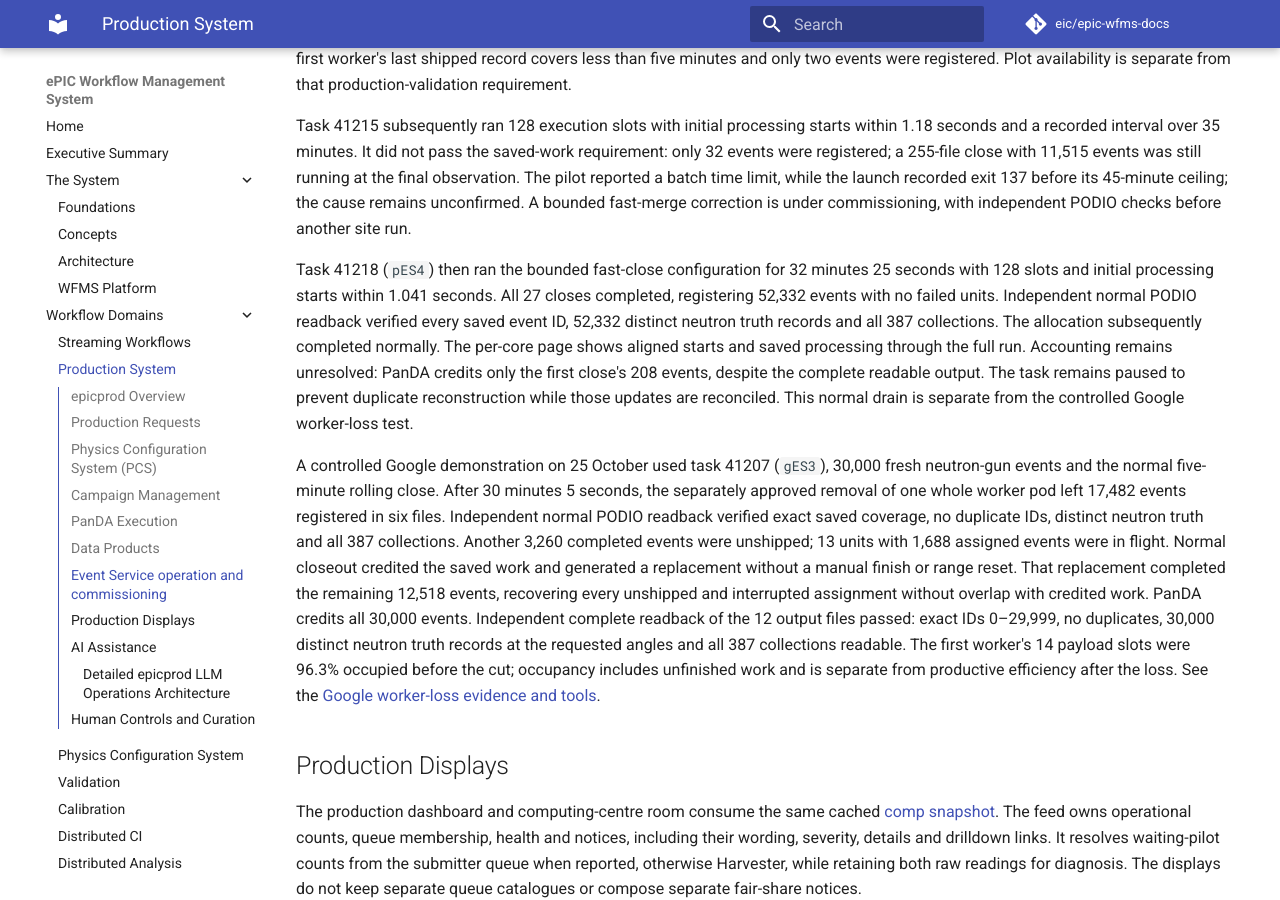
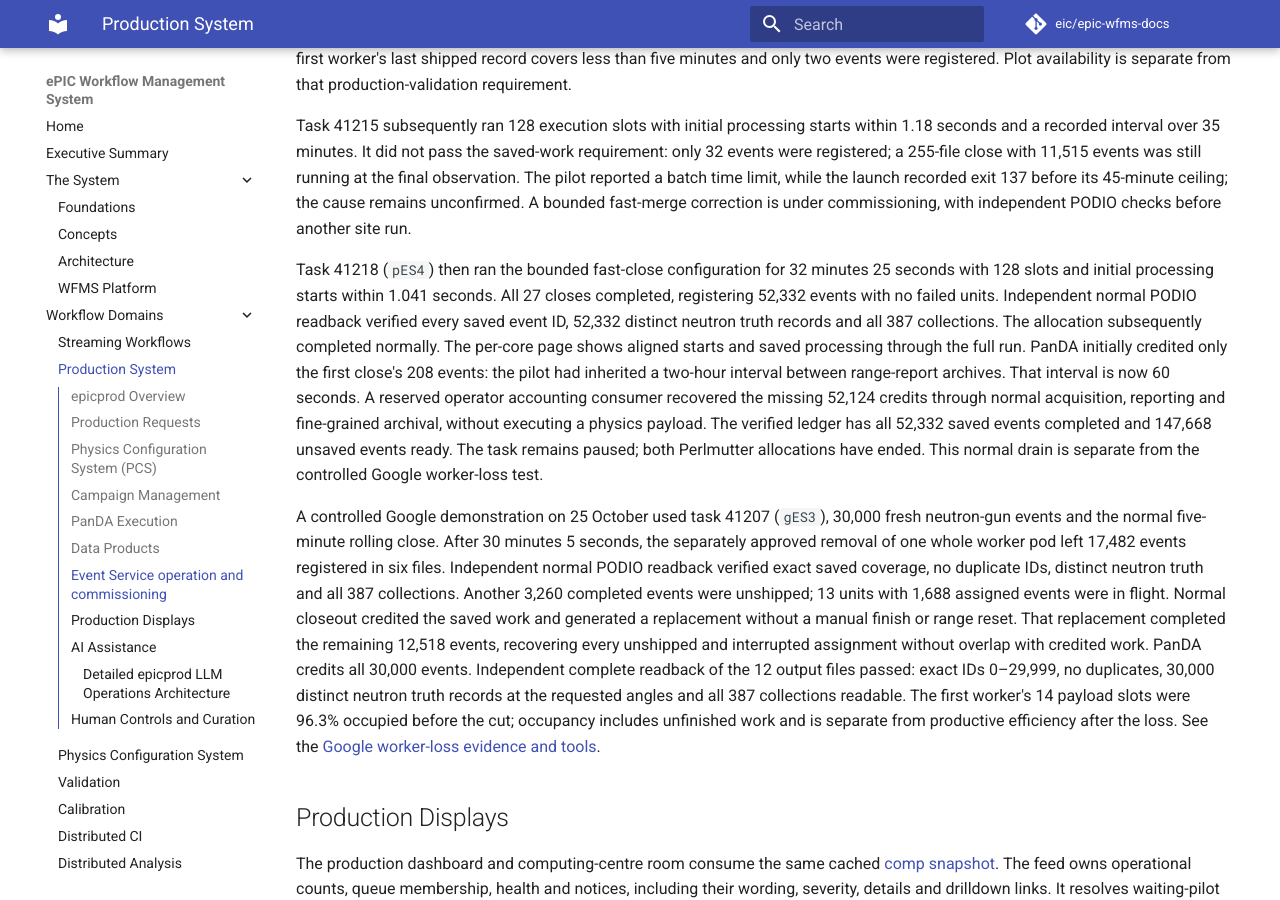
Before and after one commit to eic/epic-wfms-docs, an MkDocs documentation site: the page built from docs/production.md, in a window 1280 px wide and 900 px high, scrolled down 6694 px. Built offline with MkDocs 1.6.1 and Material for MkDocs 9.7.7, drawn with Linux system fonts in a browser that asks for light colours; comment, search, counter and statistics services are not loaded.

Commit message:
Record verified Perlmutter saved-event credit recovery
Co-authored-by: Codex <codex@openai.com>

```diff
--- a/docs/production.md
+++ b/docs/production.md
@@ -259,9 +259,13 @@ All 27 closes completed, registering 52,332 events with no failed units.
 Independent normal PODIO readback verified every saved event ID, 52,332 distinct
 neutron truth records and all 387 collections. The allocation subsequently
 completed normally. The per-core page shows aligned starts and saved processing
-through the full run. Accounting remains unresolved: PanDA credits only the
-first close's 208 events, despite the complete readable output. The task remains
-paused to prevent duplicate reconstruction while those updates are reconciled.
+through the full run. PanDA initially credited only the first close's 208
+events: the pilot had inherited a two-hour interval between range-report
+archives. That interval is now 60 seconds. A reserved operator accounting
+consumer recovered the missing 52,124 credits through normal acquisition,
+reporting and fine-grained archival, without executing a physics payload.
+The verified ledger has all 52,332 saved events completed and 147,668 unsaved
+events ready. The task remains paused; both Perlmutter allocations have ended.
 This normal drain is separate from the controlled Google worker-loss test.
 
 A controlled Google demonstration on 25 October used task 41207 (`gES3`),
```
